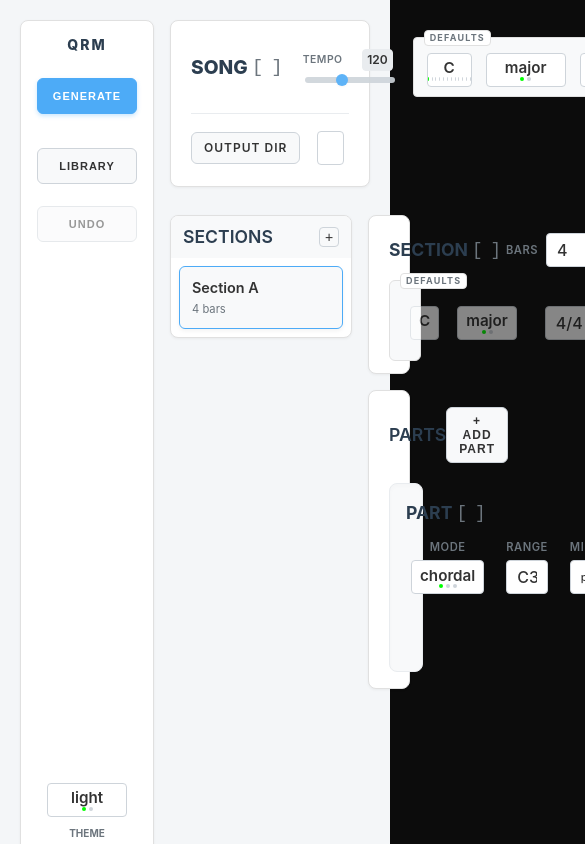
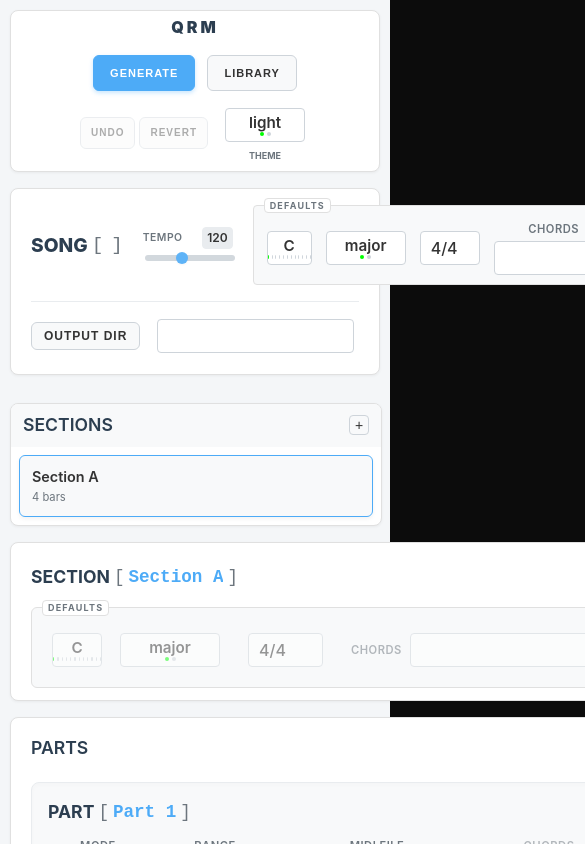
Before and after one commit to bso2001/qrm-ui, a Svelte app: page / in a window 390 px wide. Shown: the top 844 px of the page, 585 px wide, since content can reach past the window. Built offline with nearby package versions, Linux system fonts and the light colour scheme.

Commit message:
UI Layout updates, Revert button, Chords input, and TODO file

```diff
--- a/src/App.svelte
+++ b/src/App.svelte
@@ -78,6 +78,15 @@
       isUndoing = true;
       historyIndex++;
       $songStore = JSON.parse(history[historyIndex]);
+      validateIndices();
+    }
+  }
+
+  function handleRevert() {
+    if (history.length > 0) {
+      isUndoing = true;
+      historyIndex = 0;
+      $songStore = JSON.parse(history[0]);
       validateIndices();
     }
   }
@@ -304,7 +313,7 @@
 
 <main>
   <div class="app-container">
-    <div class="sidebar">
+    <div class="header-sidebar">
       <div class="logo">QRM</div>
 
       {#if $songStore}
@@ -316,8 +325,6 @@
         >
           {generating ? 'DONE!' : 'GENERATE'}
         </button>
-
-        <div style="height: 10px;"></div>
       {/if}
 
       <button class="btn sidebar-btn" on:click={() => showLibrary = true}>LIBRARY</button>
@@ -334,21 +341,30 @@
           <button class="btn sidebar-btn" on:click={downloadJson}>SAVE FILE</button>
         {/if}
 
-        <button
-          class="btn sidebar-btn"
-          on:click={handleUndo}
-          disabled={historyIndex <= 0}
-          style="opacity: {historyIndex <= 0 ? '0.5' : '1'}; cursor: {historyIndex <= 0 ? 'not-allowed' : 'pointer'}; margin-top: 10px;"
-        >UNDO</button>
+        <div class="history-controls">
+          <button
+            class="btn sidebar-btn undo-btn"
+            on:click={handleUndo}
+            disabled={historyIndex <= 0}
+            title="UNDO (Ctrl+Z)"
+          >UNDO</button>
+
+          <button
+            class="btn sidebar-btn revert-btn"
+            on:click={handleRevert}
+            disabled={historyIndex <= 0}
+            title="REVERT TO ORIGINAL"
+          >REVERT</button>
+        </div>
       {/if}
 
-      <div style="margin-top: auto; display: flex; flex-direction: column; align-items: center;">
+      <div class="theme-picker">
         <Choice
           bind:value={currentTheme}
           options={themes}
           width="80px"
         />
-        <span style="font-size: 10px; color: var(--text-muted); margin-top: 4px; font-weight: bold; text-transform: uppercase;">THEME</span>
+        <span class="theme-label">THEME</span>
       </div>
     </div>
 
@@ -438,41 +454,44 @@
     display: flex;
     justify-content: center;
     align-items: flex-start;
-    padding: 20px;
+    padding: 10px;
     box-sizing: border-box;
   }
 
   .app-container {
     display: flex;
-    align-items: flex-start;
+    flex-direction: column;
     gap: 16px;
     width: 100%;
     max-width: 1200px;
   }
 
-  .sidebar {
-    flex: 0 0 100px;
+  .header-sidebar {
     display: flex;
-    flex-direction: column;
+    flex-direction: row;
+    align-items: center;
     gap: 12px;
     background: var(--bg-card);
-    padding: 16px;
+    padding: 8px 16px;
     border-radius: 8px;
     box-shadow: var(--shadow-sm);
     border: 1px solid var(--border-main);
-    height: calc(100vh - 40px);
+    width: 100%;
+    box-sizing: border-box;
     position: sticky;
-    top: 20px;
+    top: 10px;
+    z-index: 100;
   }
 
   .logo {
-    font-size: 14px;
-    font-weight: 800;
+    font-size: 16px;
+    font-weight: 900;
     color: var(--text-heading);
-    text-align: center;
-    margin-bottom: 12px;
-    line-height: 1.2;
-    letter-spacing: 2px;
+    line-height: 1;
+    letter-spacing: 3px;
+    margin-right: 12px;
+    padding-right: 20px;
+    border-right: 2px solid var(--border-sub);
   }
 
   .btn {
@@ -488,12 +507,13 @@
   }
 
   .sidebar-btn {
-    width: 100%;
+    padding: 0 16px;
     height: 36px;
     display: flex;
     align-items: center;
     justify-content: center;
     font-size: 11px;
+    white-space: nowrap;
   }
 
   .generate-btn {
@@ -506,14 +526,48 @@
 
   .generate-btn:hover {
     filter: brightness(1.1);
-    background: var(--accent);
-    border-color: var(--accent);
   }
 
   .generate-btn.generating {
     background: #40c057 !important;
     border-color: #40c057 !important;
     box-shadow: 0 2px 8px rgba(64, 192, 87, 0.4);
+  }
+
+  .history-controls {
+    display: flex;
+    gap: 4px;
+    margin-left: auto;
+  }
+
+  .undo-btn, .revert-btn {
+    font-size: 10px;
+    padding: 0 10px;
+    height: 32px;
+  }
+
+  .undo-btn:disabled, .revert-btn:disabled {
+    opacity: 0.4;
+    cursor: not-allowed;
+  }
+
+  .revert-btn:hover:not(:disabled) {
+    border-color: #ff6b6b;
+    color: #ff6b6b;
+  }
+
+  .theme-picker {
+    display: flex;
+    flex-direction: column;
+    align-items: center;
+    gap: 2px;
+  }
+
+  .theme-label {
+    font-size: 9px;
+    color: var(--text-muted);
+    font-weight: bold;
+    text-transform: uppercase;
   }
 
   .btn:hover {
@@ -563,4 +617,33 @@
     padding: 6px 12px;
     font-size: 0.75rem;
   }
+
+  @media (max-width: 800px) {
+    .header-sidebar {
+      flex-wrap: wrap;
+      justify-content: center;
+      position: static;
+    }
+
+    .workspace {
+      flex-direction: column;
+    }
+
+    :global(.section-sidebar) {
+      width: 100% !important;
+    }
+
+    .history-controls {
+      margin-left: 0;
+    }
+
+    .logo {
+      border-right: none;
+      width: 100%;
+      text-align: center;
+      margin-right: 0;
+      padding-right: 0;
+      margin-bottom: 8px;
+    }
+  }
 </style>
--- a/src/lib/components/MasterSection.svelte
+++ b/src/lib/components/MasterSection.svelte
@@ -14,13 +14,28 @@
     return {};
   }
 
+  async function handleDirPick() {
+    if ('showDirectoryPicker' in window) {
+      try {
+        const handle = await (window as any).showDirectoryPicker();
+        $songStore.outputDir = handle.name;
+      } catch (err) {
+        // User cancelled
+      }
+    } else {
+      // Fallback to hidden input click
+      const input = document.getElementById('dir-input');
+      if (input) input.click();
+    }
+  }
+
   function handleDirSelect(event: Event) {
     const target = event.target as HTMLInputElement;
-    const file = target.files?.[0];
-    if (file) {
-      // Get the relative path or absolute path if available in this environment
-      const path = (file as any).path || file.webkitRelativePath.split('/')[0] || file.name;
-      $songStore.outputDir = path.substring(0, path.lastIndexOf('/')) || path;
+    const files = target.files;
+    if (files && files.length > 0) {
+      const firstFile = files[0];
+      const path = (firstFile as any).path || firstFile.webkitRelativePath.split('/')[0] || firstFile.name;
+      $songStore.outputDir = path;
     }
   }
 </script>
@@ -79,16 +94,36 @@
           }}
           width="60px"
         />
+        <Display
+          value={($songStore.chords || []).join(' ')}
+          label="CHORDS"
+          on:change={(e) => {
+            const val = e.detail.trim();
+            if (val) {
+              $songStore.chords = val.split(/[,\s]+/).filter(c => c);
+            } else {
+              delete $songStore.chords;
+            }
+            $songStore = $songStore;
+          }}
+          width="120px"
+        />
       </div>
     </div>
   </div>
 
   <!-- Body of the Card for Output Dir -->
   <div class="output-dir-row">
-    <label class="dir-btn">
+    <button class="dir-btn" on:click={handleDirPick}>
       OUTPUT DIR
-      <input type="file" use:webkitDir hidden on:change={handleDirSelect} />
-    </label>
+    </button>
+    <input
+      id="dir-input"
+      type="file"
+      use:webkitDir
+      hidden
+      on:change={handleDirSelect}
+    />
     <Display bind:value={$songStore.outputDir} label="" width="100%" color="#ffaa00" fontSize="11px" />
   </div>
 </Card>
--- a/src/lib/components/PartSection.svelte
+++ b/src/lib/components/PartSection.svelte
@@ -59,6 +59,23 @@
             }}
         />
         <Display bind:value={performance.file} label="MIDI FILE" width="180px" color="#aaa" fontSize="11px" />
+
+        <Display
+            value={(resolveParam($songStore, sectionIndex, partIndex, 'chords') || []).join(' ')}
+            label="CHORDS"
+            inherited={getParamLevel($songStore, sectionIndex, partIndex, 'chords') !== 'performance'}
+            on:change={(e) => {
+                const val = e.detail.trim();
+                if (val) {
+                    performance.chords = val.split(/[,\s]+/).filter(c => c);
+                } else {
+                    delete performance.chords;
+                }
+                $songStore = $songStore;
+            }}
+            width="120px"
+        />
+
         <Display bind:value={part.duration} label="DURATION" width="70px" color="#00ffff" />
     </div>
 
--- a/src/lib/components/SectionEditor.svelte
+++ b/src/lib/components/SectionEditor.svelte
@@ -37,7 +37,7 @@
     <div class="grouped-box">
       <span class="box-label">DEFAULTS</span>
 
-      <div style="display: flex; gap: 8px; align-items: flex-end; padding-top: 5px;">
+      <div style="display: flex; gap: 8px; align-items: flex-end; padding-top: 5px; flex-wrap: wrap;">
         <Choice
           value={currentSection.key?.tonic || $songStore.key?.tonic || 'C'}
           inherited={!currentSection.key}
@@ -74,20 +74,27 @@
                 width="75px"
             />
         </div>
+
+        <div style="margin-left: 10px; flex: 1; min-width: 200px;">
+            <Display
+                value={(currentSection.chords || $songStore.chords || []).join(' ')}
+                label="CHORDS"
+                inherited={!currentSection.chords}
+                on:change={(e) => {
+                    const val = e.detail.trim();
+                    if (val) {
+                        currentSection.chords = val.split(/[,\s]+/).filter(c => c);
+                    } else {
+                        delete currentSection.chords;
+                    }
+                    $songStore = $songStore;
+                }}
+                width="100%"
+                layout="row"
+            />
+        </div>
       </div>
     </div>
-
-    {#if currentSection.chords}
-        <div class="chords-area">
-            <span class="chords-label">SECTION CHORDS</span>
-            <div class="chord-sequence">
-                {#each currentSection.chords as chord}
-                    <span class="chord-tag">{chord}</span>
-                {/each}
-                <button class="add-chord-btn">+</button>
-            </div>
-        </div>
-    {/if}
   </div>
 </div>
 
```
Also changed, not shown: 1 other file (tests, documents, lock files or other folders).
